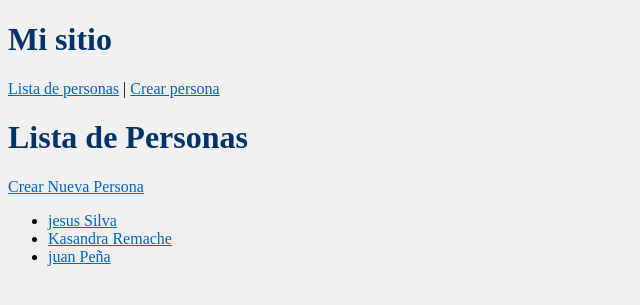
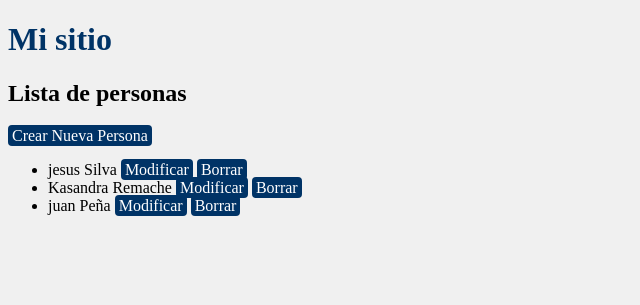
Before and after one commit to JesusFSP/Curso-PWeb2, a Django app: page /personas/ in a window 1280 px wide. Shown: the top 305 px of the page, without its empty margins (0-640 px from the left). Run offline with Django 5.2, Linux system fonts and the light colour scheme; data comes from the database, SQL or seed files in the repository; both versions use the stored data as it was after the commit.

Commit message:
Se corrigio un error al borrar las personas y se agrego los botones a las personas para modificarlas o borrarlas

```diff
--- a/git de Django 4 y 5/Django4/personas/static/personas/style.css
+++ b/git de Django 4 y 5/Django4/personas/static/personas/style.css
@@ -7,5 +7,17 @@ body {
   }
 
   a {
-    color: #0066cc;
+    background: #003366;
+    color: white;
+    padding: 2px 4px;
+    text-decoration: none;
+    border-radius: 4px;
+    -webkit-border-radius: 4px;
+    -moz-border-radius: 4px;
+    -ms-border-radius: 4px;
+    -o-border-radius: 4px;
+}
+
+  a:hover {
+    background: #0055aa;
   }
--- a/git de Django 4 y 5/Django4/personas/templates/personas/persona_list.html
+++ b/git de Django 4 y 5/Django4/personas/templates/personas/persona_list.html
@@ -1,11 +1,19 @@
 {% extends "base.html" %}
 
 {% block content %}
-<h1>Lista de Personas</h1>
-<p><a href="{% url 'personas:persona-create' %}">Crear Nueva Persona</a></p>
-<ul>
-{% for instance in object_list %}
-    <li><a href="{{ instance.get_absolute_url }}">{{ instance.nombres }} {{ instance.apellidos }}</a></li>
-{% endfor %}
-</ul>
+  <h2>Lista de personas</h2>
+
+  <a href="{% url 'personas:persona-create' %}">Crear Nueva Persona</a>
+
+  <ul>
+    {% for persona in object_list %}
+      <li>
+        {{ persona.nombres }} {{ persona.apellidos }}
+        <a href="{% url 'personas:persona-update' persona.pk %}">Modificar</a>
+        <a href="{% url 'personas:persona-delete' persona.pk %}">Borrar</a>
+      </li>
+    {% empty %}
+      <li>No hay personas registradas.</li>
+    {% endfor %}
+  </ul>
 {% endblock %}
--- a/git de Django 4 y 5/Django4/templates/base.html
+++ b/git de Django 4 y 5/Django4/templates/base.html
@@ -1,21 +1,14 @@
 {% load static %}
-
 <!DOCTYPE html>
 <html lang="es">
 <head>
   <meta charset="UTF-8">
   <title>{% block title %}Mi sitio{% endblock %}</title>
-
-
   <link rel="stylesheet" href="{% static 'personas/style.css' %}">
 </head>
 <body>
   <header>
     <h1>Mi sitio</h1>
-    <nav>
-      <a href="{% url 'personas:persona-list' %}">Lista de personas</a> |
-      <a href="{% url 'personas:persona-create' %}">Crear persona</a>
-    </nav>
   </header>
 
   <main>
```
Also changed, not shown: git de Django 4 y 5/Django4/personas/templates/personas/persona_confirm_delete.html (+9 -7 lines), git de Django 4 y 5/Django4/db.sqlite3.
